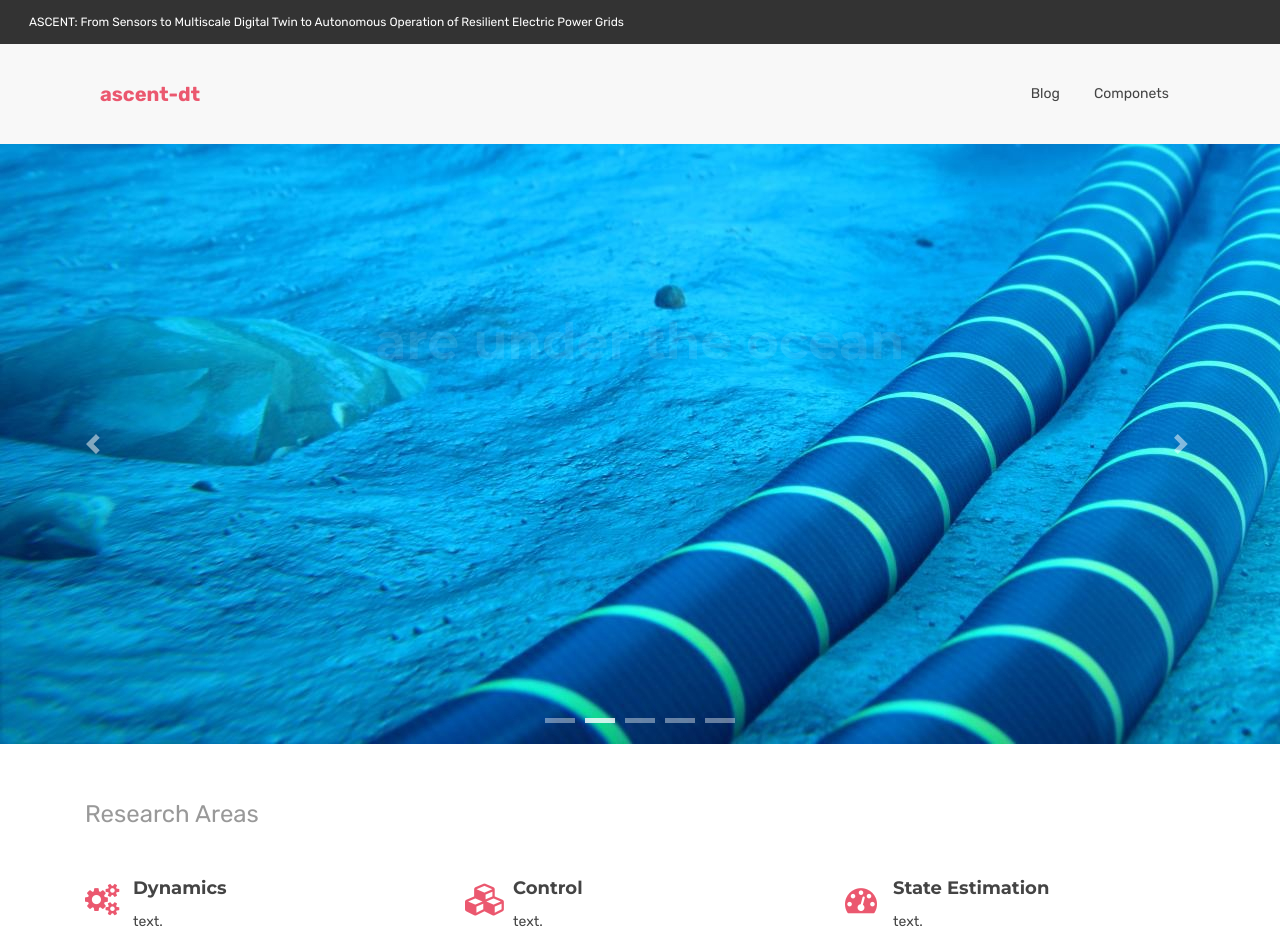
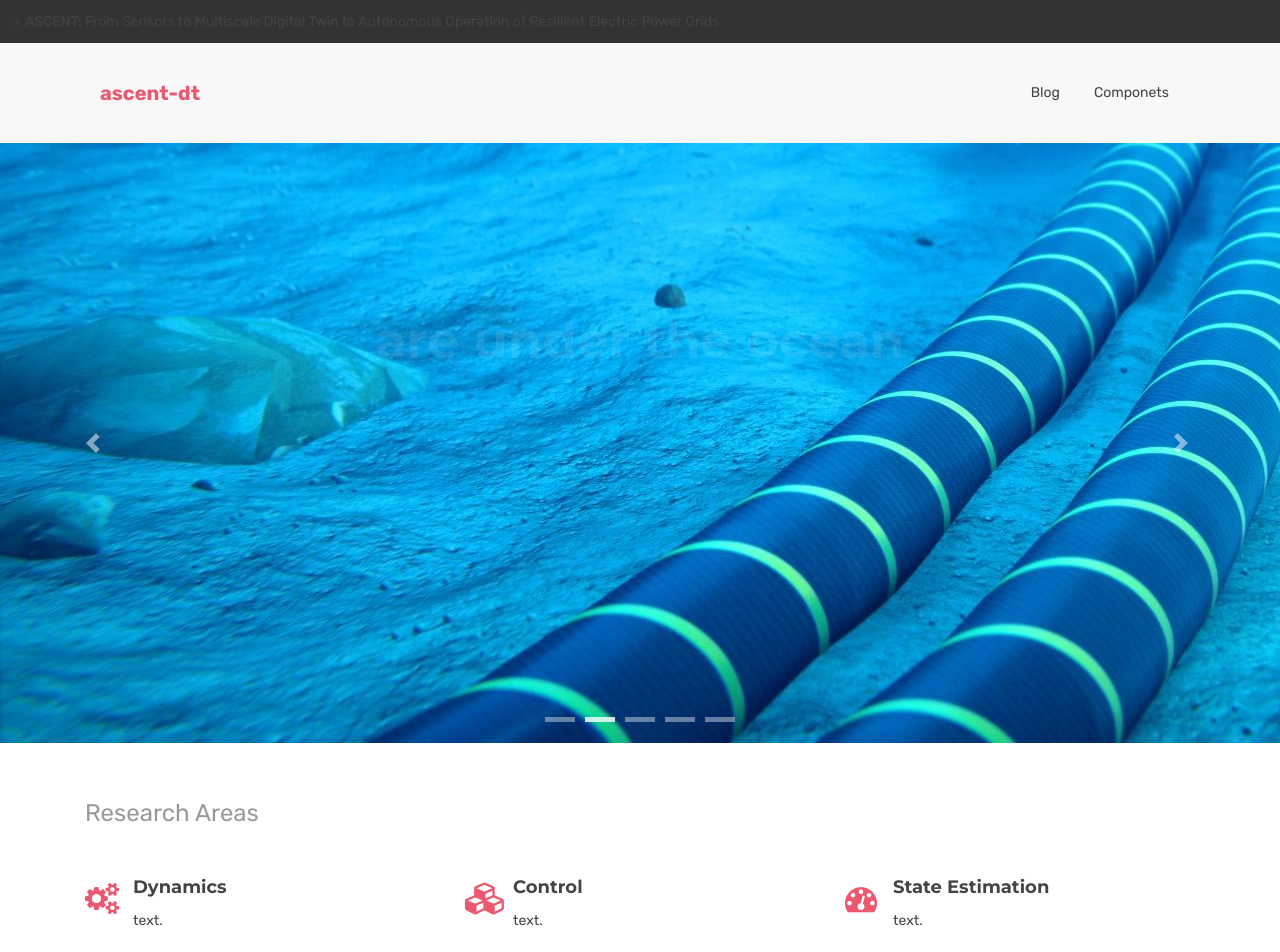
Before and after one commit to ascent-dt/ascent-dt-old.github.io, a Jekyll site: the page built from index.html, in a window 1280 px wide. Shown: the top 952 px of the page. Built offline with Jekyll 4.4.1, drawn with Linux system fonts in a browser that asks for light colours.

Commit message:
Update nav-bar.html

```diff
--- a/_includes/themes/bootstrap/nav-bar.html
+++ b/_includes/themes/bootstrap/nav-bar.html
@@ -1,7 +1,7 @@
             <div class="top-menu">
               <p>
                 <span class="left">
-                  <a><i class="fa-angle-right"></i>ASCENT: From Sensors to Multiscale Digital Twin to Autonomous Operation of Resilient Electric Power Grids</a>
+                  <i class="fa fa-angle-right" aria-hidden="true"></i>ASCENT: From Sensors to Multiscale Digital Twin to Autonomous Operation of Resilient Electric Power Grids</a>
                   <!--
                   <a href="https://www.google.com/maps/place/141+Warren+St+%23141,+Newark,+NJ+07103/@40.7415162,-74.1784399,17z/data=!3m1!4b1!4m5!3m4!1s0x89c2537db02aa28f:0x722fdfb8c3dc4762!8m2!3d40.7415162!4d-74.1784399?entry=ttu"><i class="fa fa-map-marker"></i>New Jersey Institute of Technology, Newark, New Jersey, USA</a>
                   <a href="#"><i class="fa fa-mobile-phone"></i>+9 34476 3244</a>
```
